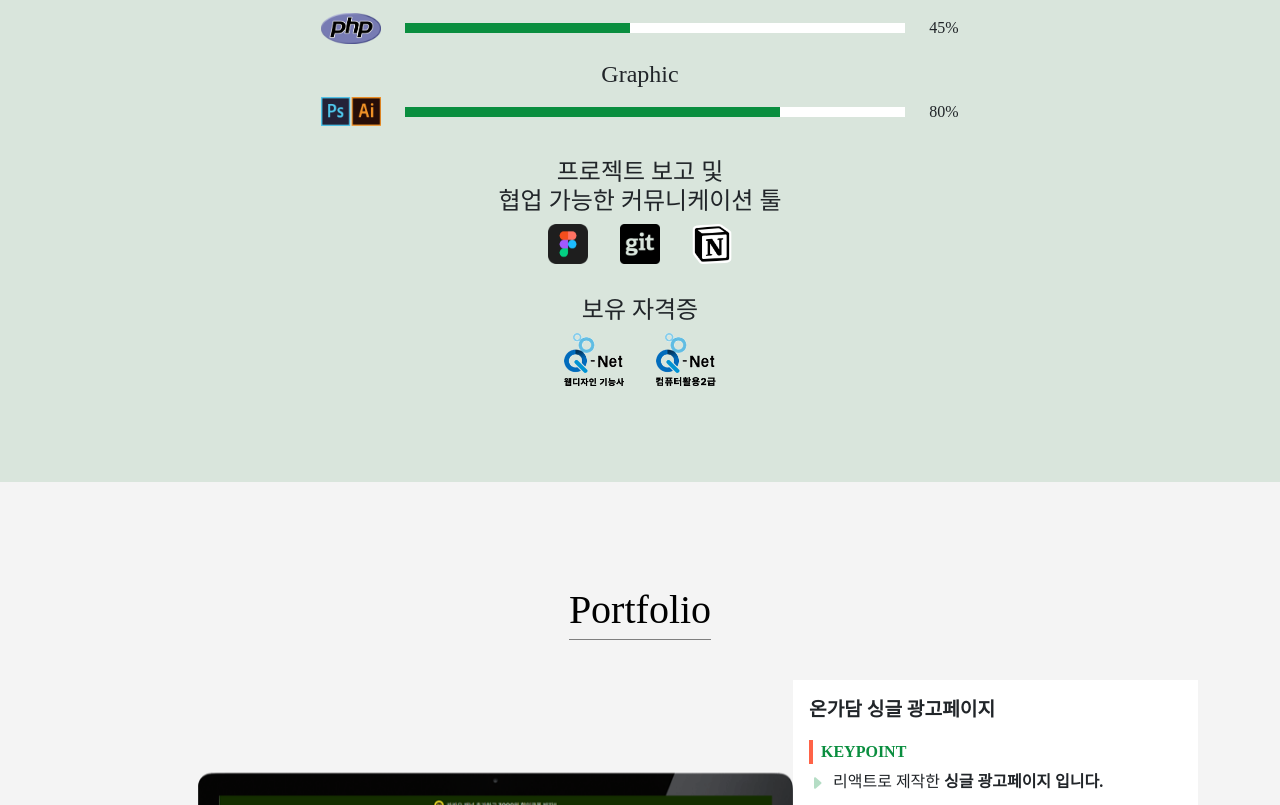
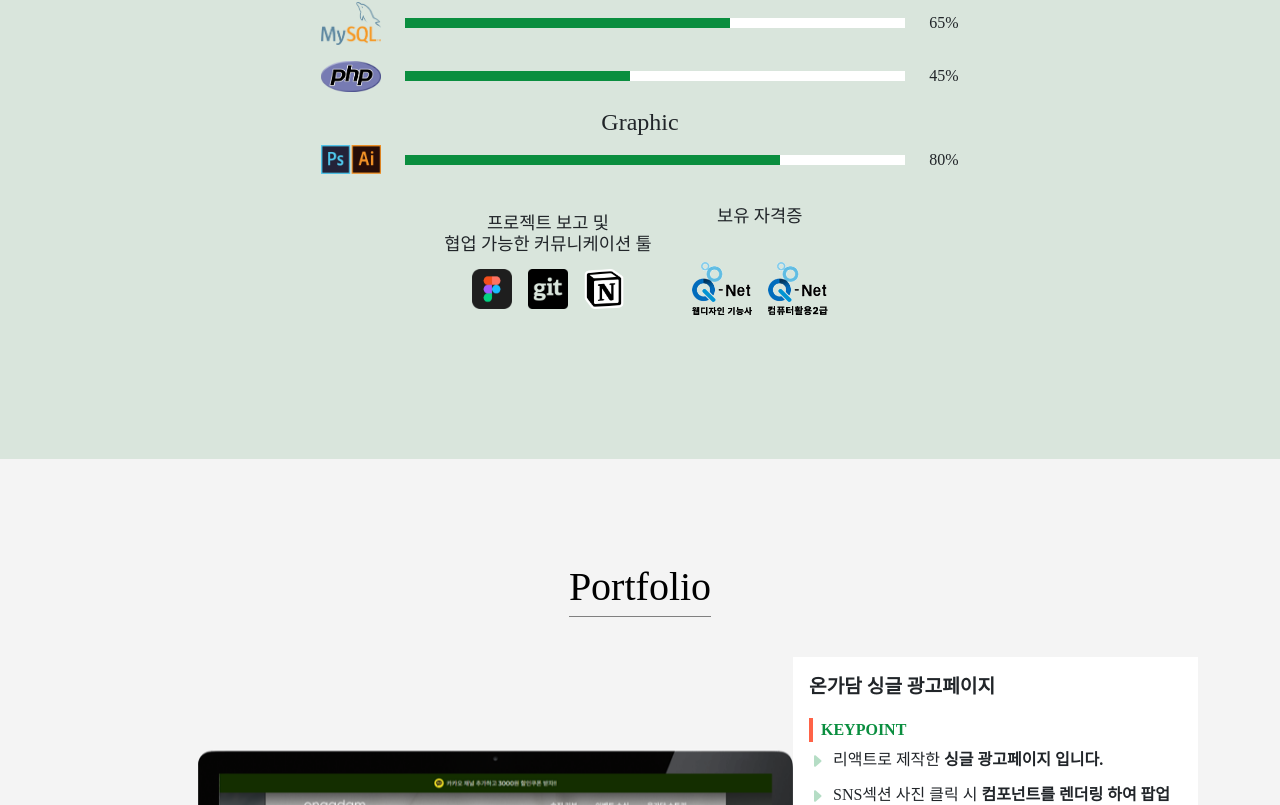
Before and after one commit to dongsam-E/dongsam-E.github.io, a React (Create React App) app: page / in a window 1280 px wide. Shown: the part 1355-2160 px from the top of the page. Built offline with nearby package versions, Linux system fonts and the light colour scheme; a web font is replaced by a local one.

Commit message:
컨텐츠 간격 수정

```diff
--- a/src/component/Contact.js
+++ b/src/component/Contact.js
@@ -79,7 +79,7 @@ function Contact(props) {
 
 
     return (
-        <section id={props.id} className={`${contact.sectionBg}`}>
+        <section id={props.id} className={`${contact.sectionBg} py-5`}>
             <div className={`py-5 container`}>
                 <div>
                     <h2 className={`${contact.name}`}>Contact Me!</h2>
--- a/src/component/Skills.js
+++ b/src/component/Skills.js
@@ -12,7 +12,7 @@ function Skills(props) {
     return (
         <section id={props.id} className={`${skills.sectionBg} `}>
             <h2 className={`my-4 ${skills.name}`}>My Skills</h2>
-            <div className={`anibox container d-flex flex-column align-items-center`} data-aos="">
+            <div className={`anibox container d-flex flex-column align-items-center py-5`} data-aos="">
                 <div class="perbox">
                     <h3>FrontEnd</h3>
                     <div>
@@ -61,13 +61,14 @@ function Skills(props) {
                         }
                     </div>
                 </div>
-                <div class="perbox pt-3">
-                    <h3>프로젝트 보고 및 <br /> 협업 가능한 커뮤니케이션 툴</h3>
+                <div className="d-flex flex-column flex-sm-row align-items-center justify-content-center">
+                    <div class="perbox pt-3 px-3">
+                        <h3 className="bottomh3">프로젝트 보고 및 <br /> 협업 가능한 커뮤니케이션 툴</h3>
                         <div className="d-flex align-items-center justify-content-center">
                             {
                                 props.info.skillsdb.Commu.map((v, i) => {
                                     return(
-                                    <div className={`imgbox commuimgbox px-3 ${v.title}`}>
+                                        <div className={`imgbox commuimgbox px-2 ${v.title}`}>
                                             <img src={v.img} alt="logo" key={i} />
                                         </div>
                                     )
@@ -75,13 +76,13 @@ function Skills(props) {
                             }
                         </div>
                     </div>
-                <div class="perbox pt-3">
-                    <h3>보유 자격증</h3>
+                    <div class="perbox pt-3 px-3">
+                        <h3 className="bottomh3">보유 자격증</h3>
                         <div className="d-flex align-items-center justify-content-center">
                             {
                                 props.info.skillsdb.Certi.map((v, i) => {
                                     return(
-                                    <div className="imgbox certiimgbox px-3">
+                                        <div className="imgbox certiimgbox px-2">
                                             <img src={v.img} alt="logo" key={i} />
                                         </div>
                                     )
@@ -90,6 +91,7 @@ function Skills(props) {
                         </div>
                     </div>
                 </div>
+            </div>
         </section>
     );
 }
```
Lines whose indentation alone changed are shown as unchanged.
